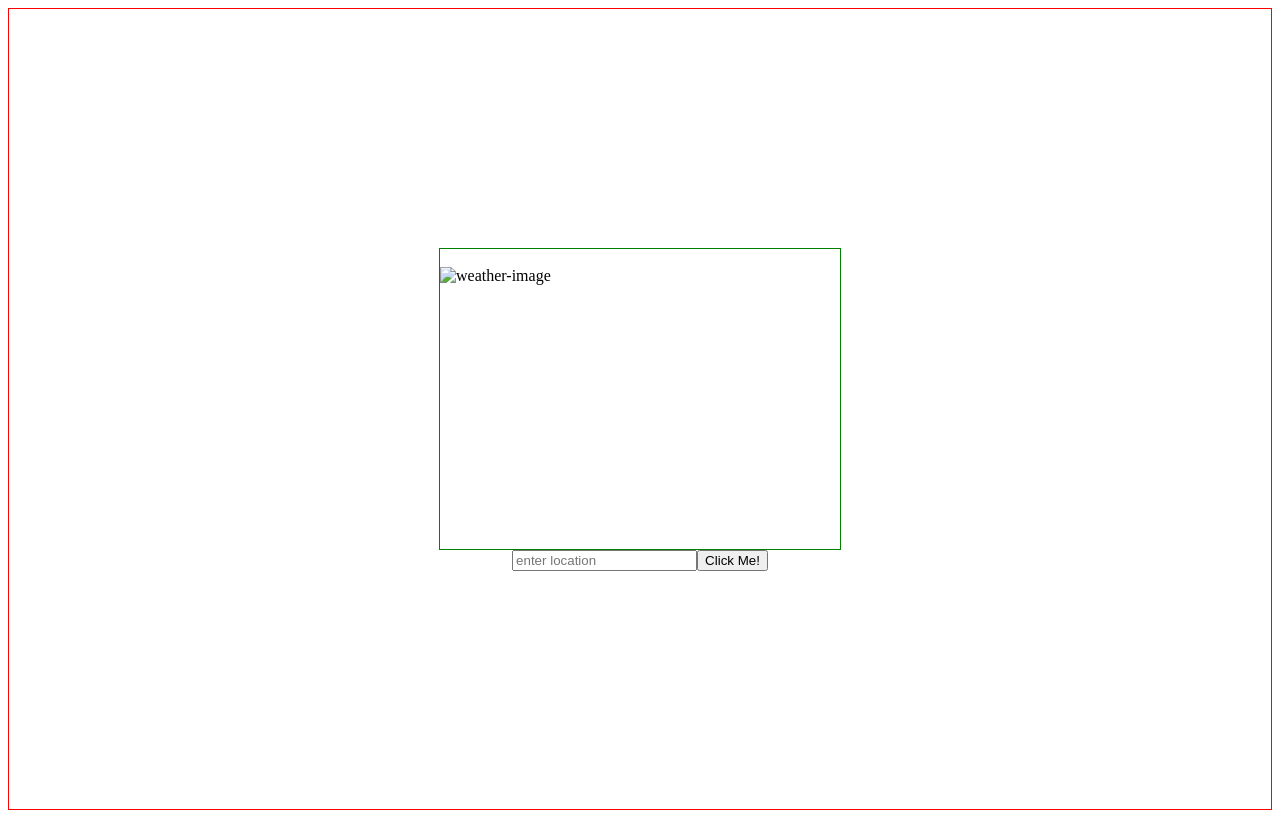
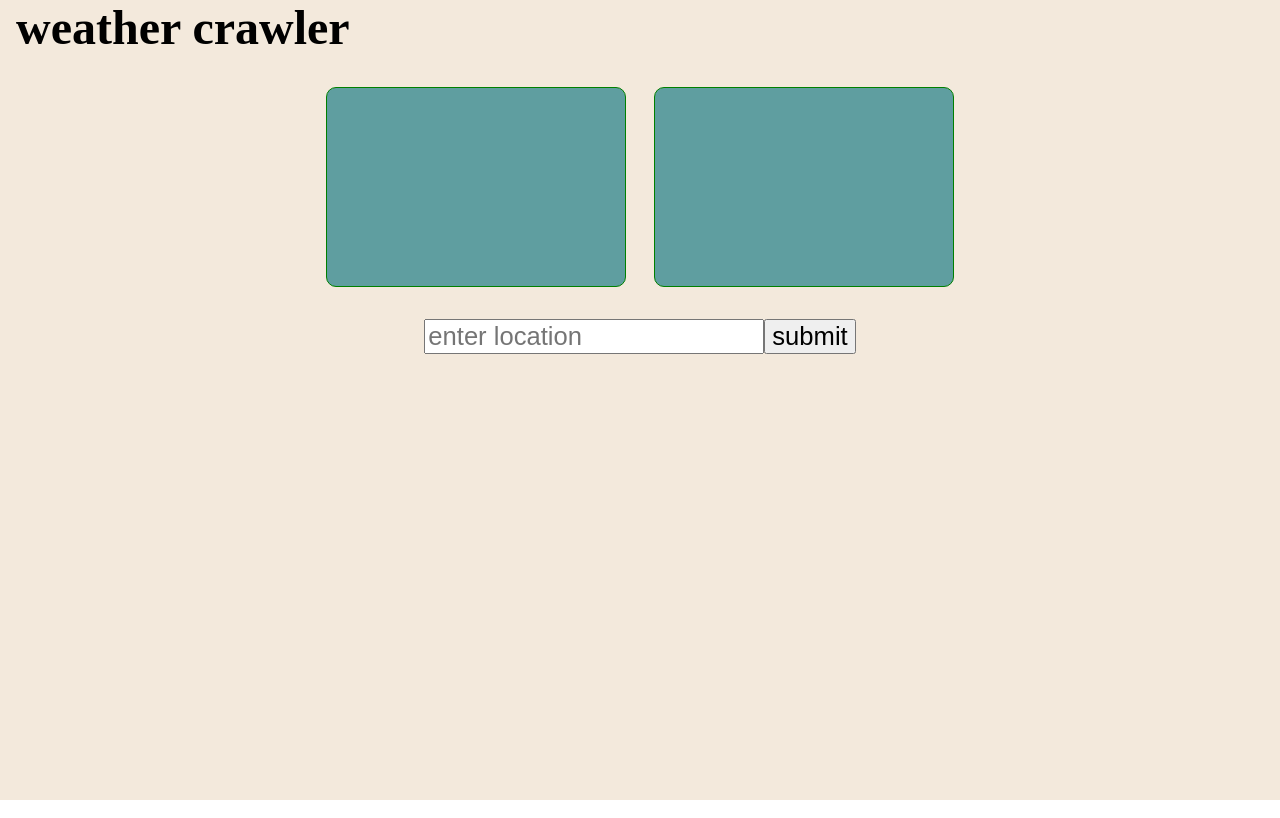
Before and after one commit to aviadc/weather-crawler, a React app in the folder client/: page / in a window 1280 px wide. Built offline with nearby package versions, Linux system fonts and the light colour scheme; no server answers.

Commit message:
refactor the components structure

```diff
--- /dev/null
+++ b/client/src/components/Spinner/index.js
@@ -0,0 +1,10 @@
+import React from 'react'
+import "./style.scss"
+
+const Spinner = () => {
+  return (
+    <div className='spinner'></div>
+  )
+}
+
+export default Spinner
--- /dev/null
+++ b/client/src/components/Spinner/style.scss
@@ -0,0 +1,14 @@
+.spinner {
+  height: 60px;
+  width: 60px;
+  border-radius: 50%;
+  border: 10px solid black;
+  border-top: 10px solid blue;
+  animation: spin 0.7s infinite linear;
+}
+
+@keyframes spin {
+  100% {
+    transform: rotate(360deg);
+  }
+}
--- a/client/src/components/WeatherCard/index.js
+++ b/client/src/components/WeatherCard/index.js
@@ -1,9 +1,43 @@
-import React from 'react'
+import React, { useState, useEffect } from 'react'
+import weatherApi from '../utils/api'
+import Spinner from '../Spinner'
 import "./style.scss"
 
-const WeatherCard = ({weatherDetails}) => {
+const WeatherCard = ({ location }) => {
+
+  const [weatherDetails, setWeatherDetails] = useState(null);
+  const [isLoading, setIsLoading] = useState(false);
+
+  useEffect(() => {
+    const getWeatherData = async (searchVal) => {
+      try {
+        setIsLoading(true);
+        const { data } = await weatherApi.get(`/${searchVal}`);
+        setWeatherDetails({
+          location: data.Location,
+          temperature: data.temperature,
+          humidity: data.Humidity,
+          // windspeed: data.windspeed,
+          imgUrl: data.imgUrl,
+        })
+        console.log(data);
+        setIsLoading(false);
+      } catch (err) {
+        setIsLoading(false);
+        console.log(err);
+      }
+    }
+    getWeatherData(location);
+  }, [])
+
+
+
   return (
+    <>
       <div className='card-container'>
+        {(isLoading && <Spinner />) ||
+          weatherDetails &&
+          <>
             <div className='card-top'>
               <h3>{weatherDetails.temperature}</h3>
               <img src={weatherDetails.imgUrl} alt="weather-image" />
@@ -11,7 +45,10 @@ const WeatherCard = ({weatherDetails}) => {
             <h3>{weatherDetails.humidity}</h3>
             {/* <h3>{weatherDetails.windspeed}</h3> */}
             <h3>{weatherDetails.location}</h3>
+          </>
+        }
       </div>
+    </>
   )
 }
 
--- a/client/src/components/WeatherCard/style.scss
+++ b/client/src/components/WeatherCard/style.scss
@@ -1,5 +1,14 @@
 .card-container{
-  width: 400px;
-  height: 300px;
+  width: 300px;
+  height: 200px;
+  border-radius: 10px;
+  background-color: cadetblue;
   border: 1px solid green;
+  padding: 0.5rem;
 }
+
+.card-top{
+  display: flex;
+  justify-content: space-around;
+  border: 1px solid red;
+}
--- a/client/src/components/pages/Home/index.js
+++ b/client/src/components/pages/Home/index.js
@@ -1,37 +1,39 @@
-import React, { useState } from 'react'
-import weatherApi from '../../utils/api'
+import React, { useState, useRef, useEffect } from 'react'
 import WeatherCard from '../../WeatherCard';
 import "./style.scss"
 
 const Home = () => {
 
-  const [location, setLocation] = useState('');
-  const [weatherDetails, setWeatherDetails] = useState({});
+  const [location, setLocation] = useState(null);
 
-  const getWeatherData = async (searchVal) => {
-    try {
-      const { data } = await weatherApi.get(`/${searchVal}`);
-      setWeatherDetails({
-        location: data.Location,
-        temperature: data.temperature,
-        humidity: data.Humidity,
-        // windspeed: data.windspeed,
-        imgUrl: data.imgUrl,
-      })
-      console.log(data);
-    } catch (err) {
-      console.log(err);
-    }
+  const inputRef = useRef();
+
+  const handleClick = () => {
+    setLocation(null)
+    setLocation(null)
   }
+
+  useEffect(() => {
+    inputRef.current.value = '';
+  }, [location])
+
   return (
     <div className='home-container'>
+      <div className='home-top'>
+        <h2>weather crawler</h2>
+      </div>
       <div className='home-inner-top'>
-        <WeatherCard weatherDetails={weatherDetails} />
-        {/* <WeatherCard weatherDetails={weatherDetails}/> */}
+        <WeatherCard location="tel aviv" />
+        <WeatherCard location="manhattan" />
       </div>
       <div className='home-inner-body'>
-        <input placeholder='enter location' onChange={(e) => setLocation(e.target.value)} />
-        <button onClick={() => getWeatherData(location)}>Click Me!</button>
+        <div className='home-inner-body-top'>
+          <input placeholder='enter location' ref={inputRef} />
+          <button onClick={() => setLocation(inputRef.current.value)}>submit</button>
+        </div>
+        <div className='home-inner-body-bottom'>
+          {location && <WeatherCard location={location} />}
+        </div>
       </div>
     </div>
   )
--- a/client/src/components/pages/Home/style.scss
+++ b/client/src/components/pages/Home/style.scss
@@ -2,7 +2,60 @@
   height: 100vh;
   display: flex;
   flex-direction: column;
+  align-items: center;
+  gap: 2rem;
+  background-color: rgb(243, 233, 220);
+}
+
+.home-top{
+  width: 100%;
+  display: flex;
+  justify-content: flex-start;
+  font-size: 2rem;
+
+  h2{
+    margin-left: 1rem;
+  }
+}
+
+.home-inner-top{
+  width: 50%;
+  display: flex;
+  justify-content: space-around;
+  flex-wrap: wrap;
+  gap: 1rem;
+
+  @media screen and (max-width:500px) {
+    width: 80%;
+  }
+}
+
+.home-inner-body{
+
+  div{
+    margin-bottom: 1rem;
+  }
+  input, button{
+    font-size: 1.6rem;
+  }
+
+  button{
+    cursor: pointer;
+  }
+
+  @media screen and (max-width:500px) {
+    input, button{
+      font-size: 1.2rem;
+    }
+  }
+}
+
+.home-inner-body-top{
+  display: flex;
   justify-content: center;
-  align-items: center;
-  border: 1px solid red;
 }
+
+.home-inner-body-bottom{
+  display: flex;
+  justify-content: center;
+}
--- a/client/src/index.css
+++ b/client/src/index.css
@@ -0,0 +1,4 @@
+*{
+  margin: 0;
+  box-sizing: border-box;
+}
```
Lines whose indentation alone changed are shown as unchanged.
